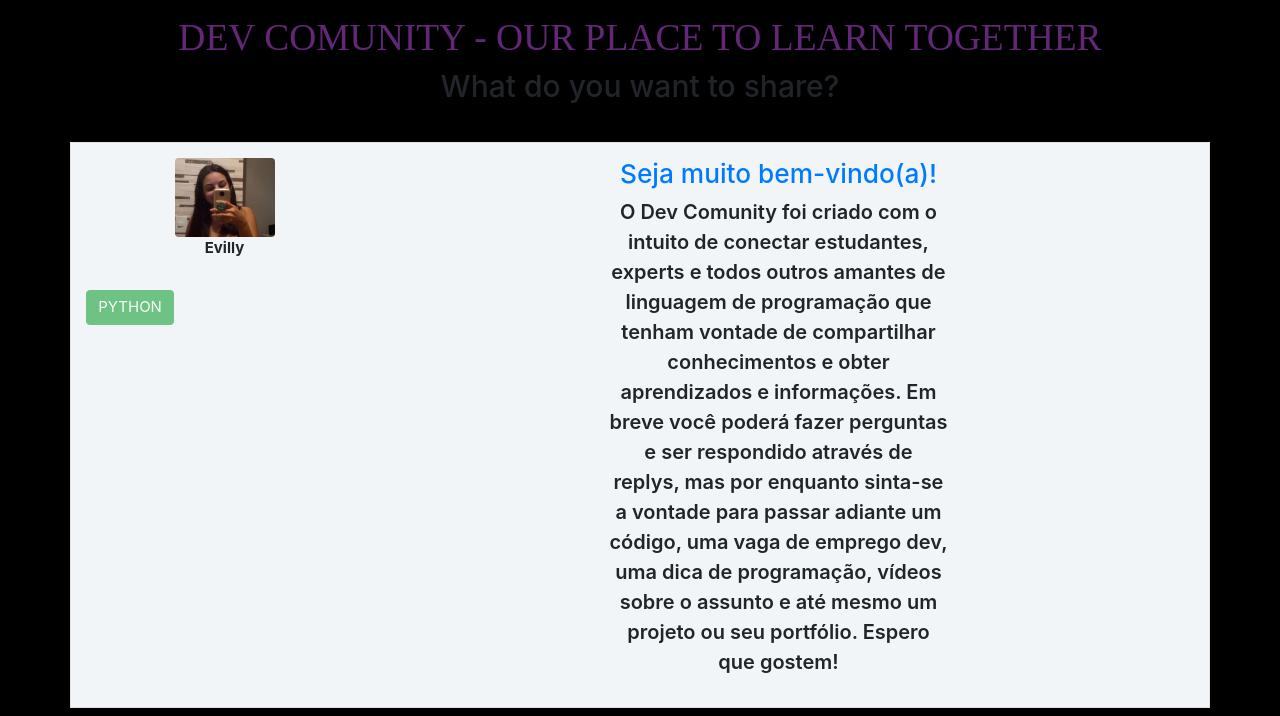
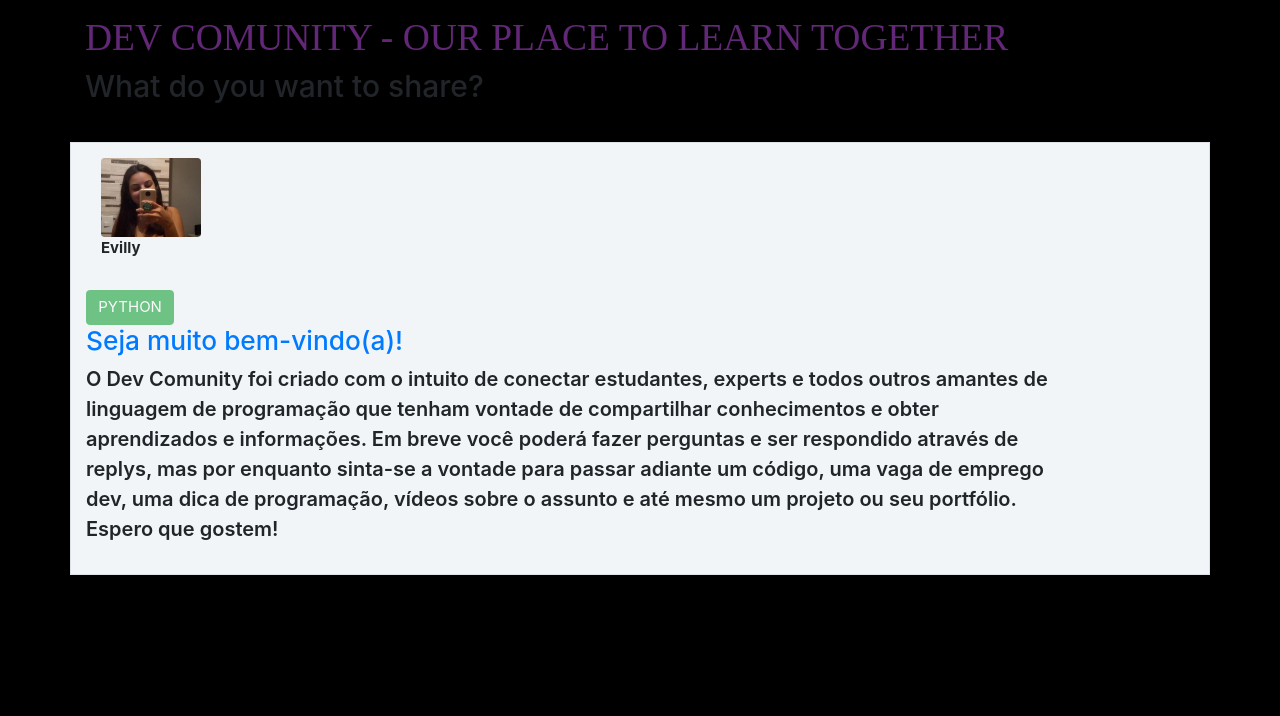
Before and after one commit to evillyf/dev-comunity, a Flask app: page / in a window 1280 px wide. Shown: the part 84-800 px from the top of the page. Run offline with Flask 2, Linux system fonts and the light colour scheme; data comes from the database, SQL or seed files in the repository; both versions use the stored data as it was after the commit; some libraries are stand-ins or nearby versions.

Commit message:
Update CSS

```diff
--- a/comunidadeimpressionadora/templates/home.html
+++ b/comunidadeimpressionadora/templates/home.html
@@ -7,12 +7,12 @@
     @import url('https://fonts.googleapis.com/css2?family=Satisfy&display=swap');
 
 </style>
-        <div class="container mt-3 text-center">
+        <div class="container mt-3 text-sm-left">
             <h1 style="color: rgb(99, 39, 120); font-family: 'Gideon Roman'">DEV COMUNITY - OUR PLACE TO LEARN TOGETHER</h1>
             <h2>What do you want to share?</h2>
             <hr>
             {% for post in posts %}
-            <div class="row border mt-4 p-3 meupost">
+            <div style="word-wrap: break-word;" class="row border mt-4 p-3 meupost">
                 <div class="col col-3">
                     <div class="image pe-2"> <img src="{{ url_for('static', filename='fotos_perfil/{}'.format(post.autor.foto_perfil)) }}" class="rounded" width="100"> </div>
                     <strong>{{ post.autor.username }}</strong>
@@ -22,7 +22,7 @@
                             {% endfor %}
                     </div>
                 </div>
-                <div class="container col col-4">
+                <div class="row col col-11">
                     <a style="text-decoration: none" href="{{ url_for('exibir_post', post_id=post.id) }}"><h3>{{ post.titulo }}</h3></a>
                     <p>{{ post.corpo }}</p>
                 </div>
```
Also changed, not shown: comunidadeimpressionadora/comunidade.db, comunidadeimpressionadora/static/fotos_perfil/yo (2)c8ef409d4f764a24.jpg (added).
